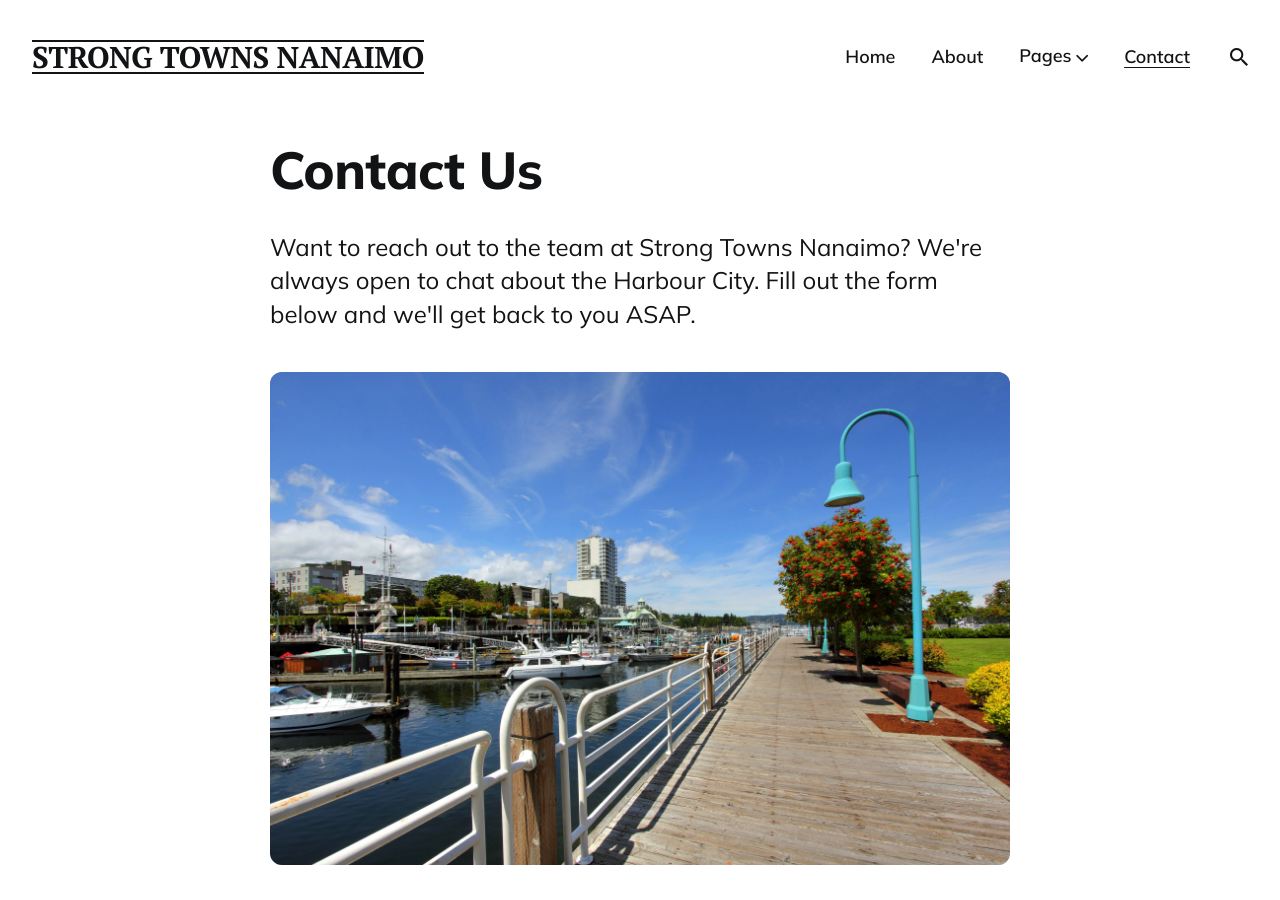
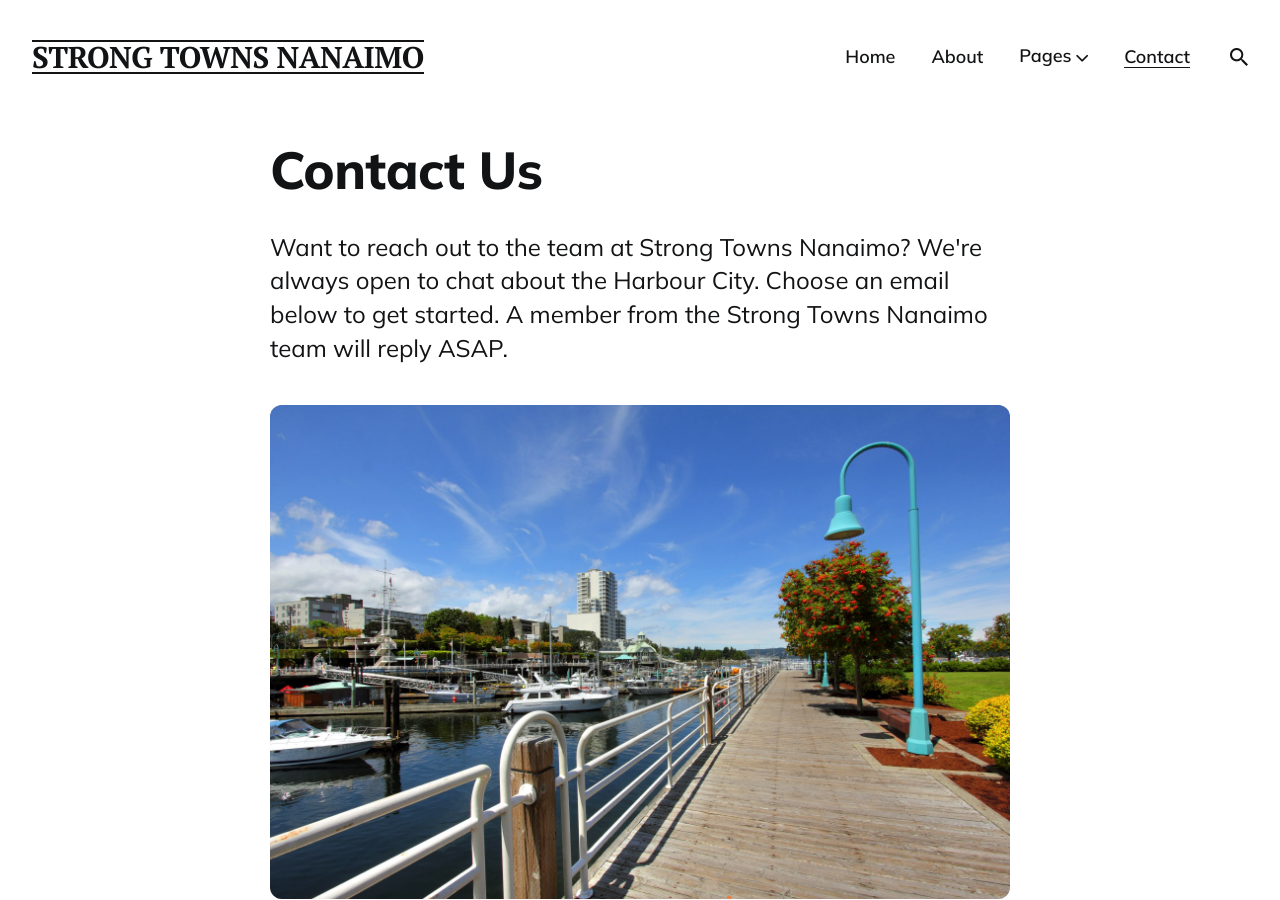
Before and after one commit to LaputanMachines/beautiful-nanaimo, a Jekyll site: the page built from _pages/contact.md, in a window 1280 px wide and 900 px high. Built offline with Jekyll 4.4.1, drawn with Linux system fonts in a browser that asks for light colours.

Commit message:
Remove mention of forms

```diff
--- a/_pages/contact.md
+++ b/_pages/contact.md
@@ -2,7 +2,7 @@
 layout: page
 title: Contact Us
 description: "Want to reach out to the team at Strong Towns Nanaimo? We're always open to chat about the Harbour City.
-Fill out the form below and we'll get back to you ASAP."
+Choose an email below to get started. A member from the Strong Towns Nanaimo team will reply ASAP."
 permalink: /contact
 image: '/images/nanaimo-photos/nanaimo-seawall-1.jpg'
 ---
```
